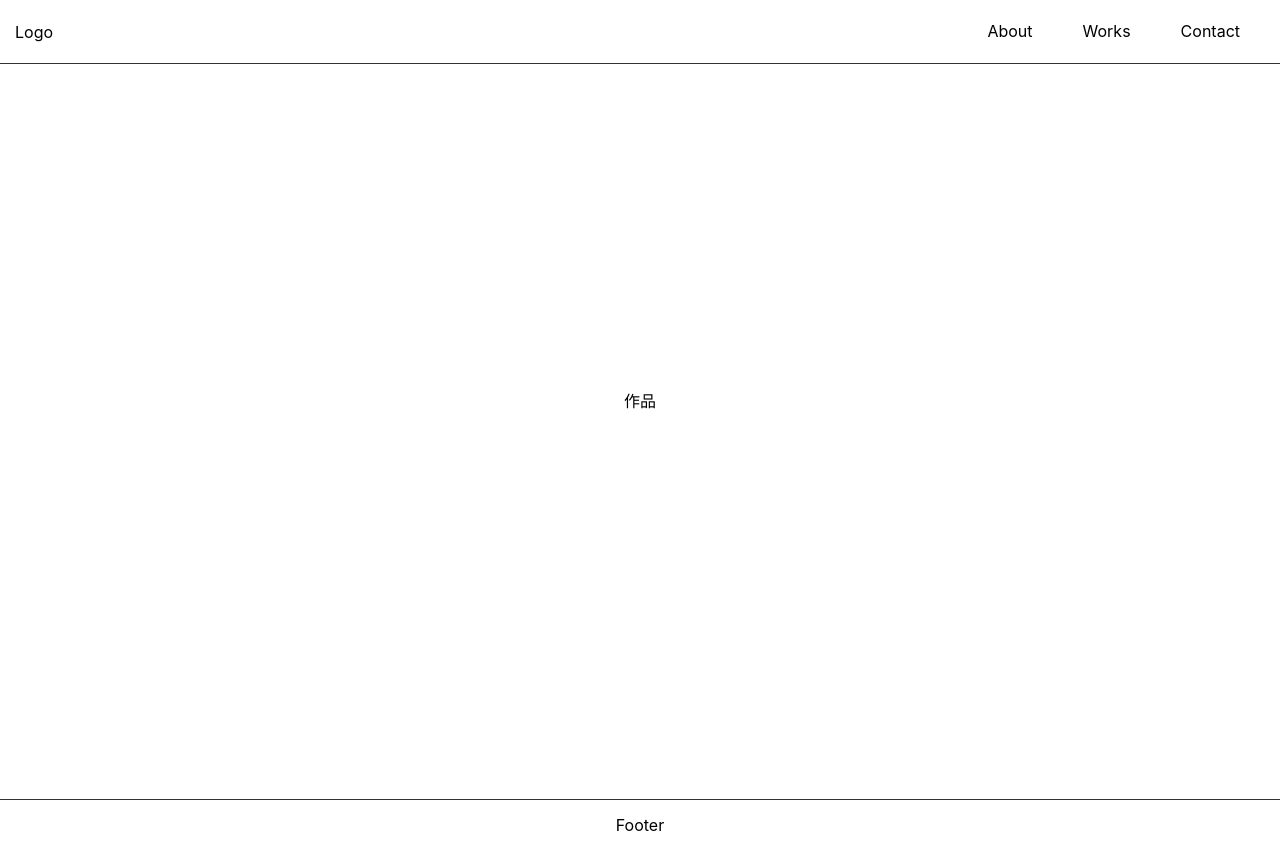
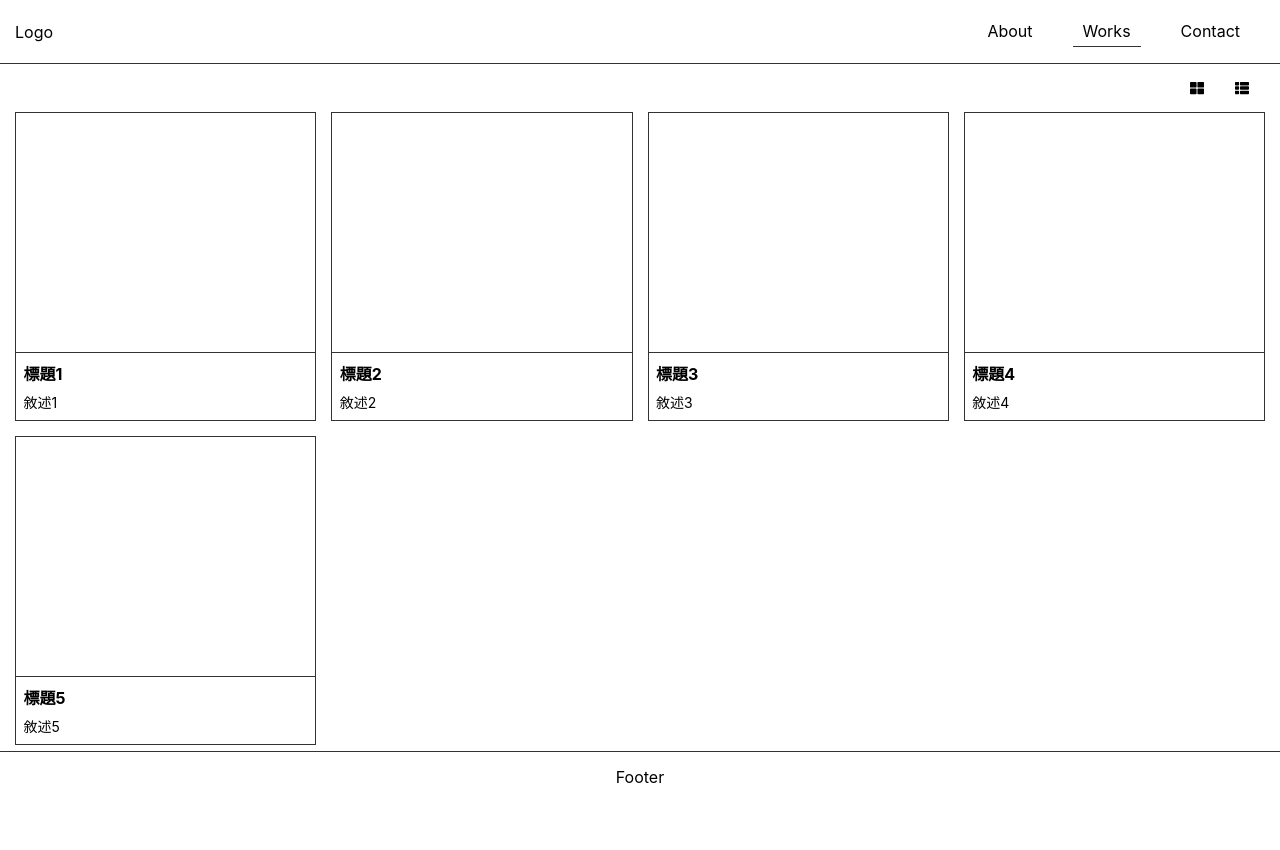
Before and after one commit to pa022069/SSR-Works, a Next.js app: page /works in a window 1280 px wide. After the commit the page ends 802 px from the top, so only its background shows below. Built offline with nearby package versions, Linux system fonts and the light colour scheme.

Commit message:
add works items

```diff
--- a/components/WrapTemplate/_document.tsx
+++ b/components/WrapTemplate/_document.tsx
@@ -22,6 +22,9 @@ export const LinkTag = styled.a`
   padding: 5px 10px;
   text-decoration: none;
   cursor: pointer;
+  &.active {
+    border-bottom: 1px solid #333;
+  }
 `;
 
 export const LinkList = styled.ul`
--- a/components/WrapTemplate/index.tsx
+++ b/components/WrapTemplate/index.tsx
@@ -1,7 +1,9 @@
 import { Head, Link } from '../NextComponents';
 import { HeaderContainer, LinkTag, LinkList, FooterContainer } from './_document';
+import { useRouter } from "next/router";
 
 export const WrapHeader = (): JSX.Element => {
+  const router = useRouter();
   return (
     <HeaderContainer>
       <Link href="/">Logo</Link>
@@ -10,12 +12,12 @@ export const WrapHeader = (): JSX.Element => {
         <LinkList>
           <li>
             <Link href="/about">
-              <LinkTag>About</LinkTag>
+              <LinkTag className={router.pathname == "/about" ? "active" : ""}>About</LinkTag>
             </Link>
           </li>
           <li>
             <Link href="/works">
-              <LinkTag>Works</LinkTag>
+              <LinkTag className={router.pathname == "/works" ? "active" : ""}>Works</LinkTag>
             </Link>
           </li>
           <li>
--- a/package.json
+++ b/package.json
@@ -8,6 +8,9 @@
     "lint": "next lint"
   },
   "dependencies": {
+    "@fortawesome/fontawesome-svg-core": "^1.2.36",
+    "@fortawesome/free-solid-svg-icons": "^5.15.4",
+    "@fortawesome/react-fontawesome": "^0.1.16",
     "next": "12.0.7",
     "react": "17.0.2",
     "react-dom": "17.0.2"
--- a/pages/works/_document.tsx
+++ b/pages/works/_document.tsx
@@ -6,10 +6,63 @@ export default Document;
 export const SectionContainer = styled.section`
   position: relative;
   width: 100%;
-  height: 100vh;
-  min-height: 600px;
+  height: calc(100vh - 48px);
+  overflow-y: auto;
+  border-bottom: 1px solid #333;
+  padding-top: 62px;
+`;
+
+export const ListContainer = styled.div`
+  position: relative;
+  width: 100%;
   display: flex;
-  justify-content: center;
-  align-items: center;
-  border-bottom: 1px solid #333;
+  justify-content: flex-start;
+  align-items: stretch;
+  flex-wrap: wrap;
+  padding: 7.5px;
 `;
+
+export const ItemContainer = styled.div`
+  position: relative;
+  width: calc((100% / 4) - 15px);
+  min-height: calc(((100vw - 15px) / 4) - 15px);
+  border: 1px solid #333;
+  display: flex;
+  flex-direction: column;
+  margin: 7.5px;
+`;
+
+export const ItemContent = styled.div`
+  position: relative;
+  width: 100%;
+  padding: 7.5px;
+  border-top: 1px solid #333;
+  h3 {
+    margin: 0;
+    margin-bottom: 7.5px;
+    font-weight: bold;
+    font-size: 16px;
+  }
+  p {
+    margin: 0;
+    font-size: 14px;
+  }
+`;
+
+export const SortContainer = styled.div`
+  position: relative;
+  display: flex;
+  justify-content: flex-end;
+  padding: 0 7.5px;
+  padding-top: 15px;
+  a {
+    width: 30px;
+    display: block;
+    position: relative;
+    margin: 0 7.5px;
+    cursor: pointer;
+  }
+  svg {
+    width: 100%;
+  }
+`;
--- a/pages/works/index.tsx
+++ b/pages/works/index.tsx
@@ -1,7 +1,37 @@
 import type { NextPage } from 'next';
 import { Head } from '../../components/NextComponents';
 import { WrapHeader, WrapFooter } from '../../components/WrapTemplate';
-import { SectionContainer } from './_document';
+import {
+  SectionContainer,
+  ListContainer,
+  ItemContainer,
+  ItemContent,
+  SortContainer } from './_document';
+import { faThLarge, faThList } from '@fortawesome/free-solid-svg-icons'
+import { FontAwesomeIcon } from '@fortawesome/react-fontawesome'
+
+const demoData = [
+  {
+    title: "標題1",
+    description: "敘述1"
+  },
+  {
+    title: "標題2",
+    description: "敘述2"
+  },
+  {
+    title: "標題3",
+    description: "敘述3"
+  },
+  {
+    title: "標題4",
+    description: "敘述4"
+  },
+  {
+    title: "標題5",
+    description: "敘述5"
+  },
+];
 
 const Works: NextPage = () => {
   return (
@@ -12,7 +42,27 @@ const Works: NextPage = () => {
         <link rel="icon" href="/favicon.ico" />
       </Head>
       <WrapHeader />
-      <SectionContainer>作品</SectionContainer>
+      <SectionContainer>
+        <SortContainer>
+          <a>
+            <FontAwesomeIcon style={{fontSize: "14px"}} icon={faThLarge} />
+          </a>
+          <a>
+            <FontAwesomeIcon style={{fontSize: "14px"}} icon={faThList} />
+          </a>
+        </SortContainer>
+        <ListContainer>
+          {
+            demoData.map((item) => <ItemContainer key={item.title}>
+              <div style={{width: "100%", height: "0px", paddingBottom: "80%"}}></div>
+              <ItemContent>
+                <h3>{item.title}</h3>
+                <p>{item.description}</p>
+              </ItemContent>
+            </ItemContainer>)
+          }
+        </ListContainer>
+      </SectionContainer>
       <WrapFooter />
     </>
   );
```
Also changed, not shown: 1 other file (tests, documents, lock files or other folders).
